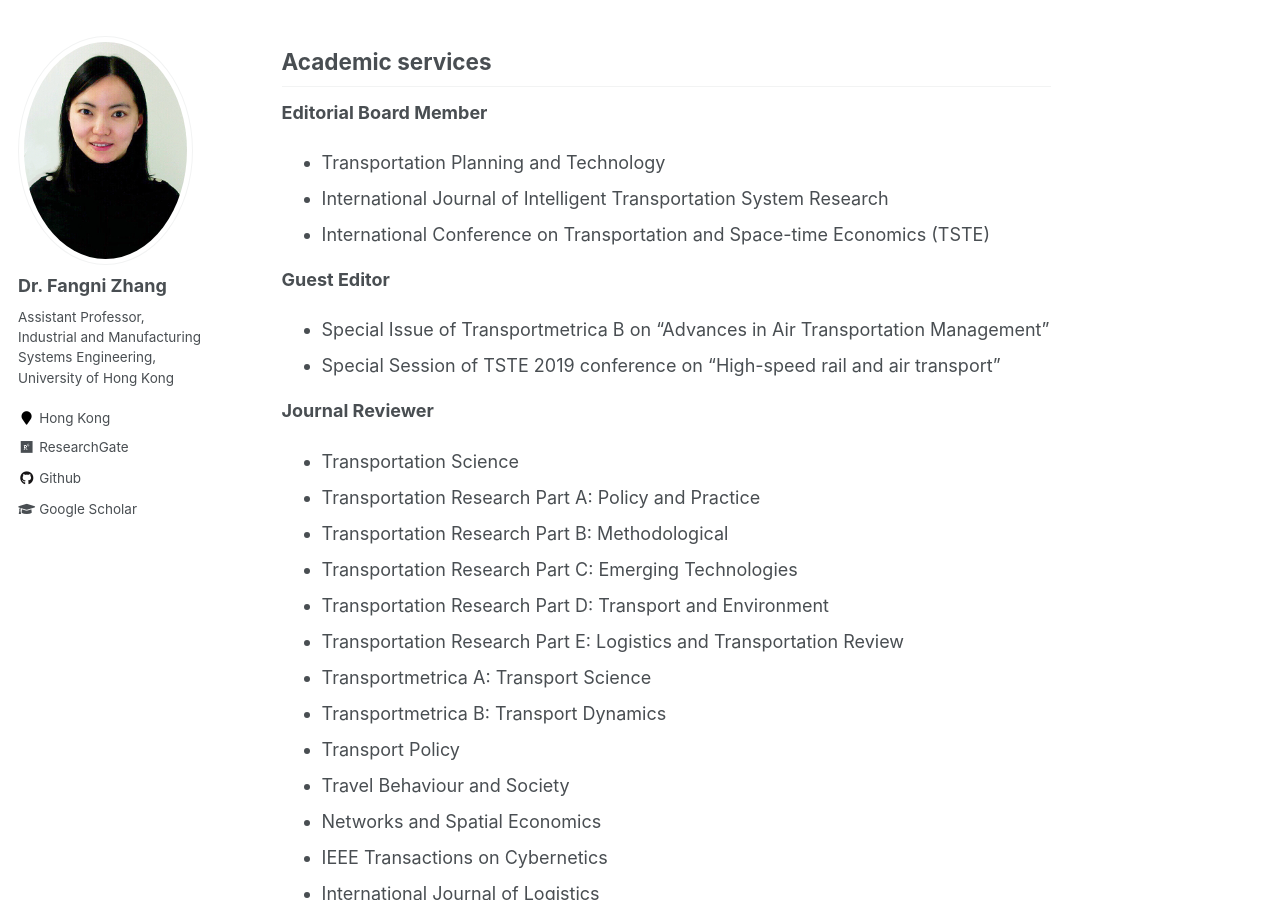
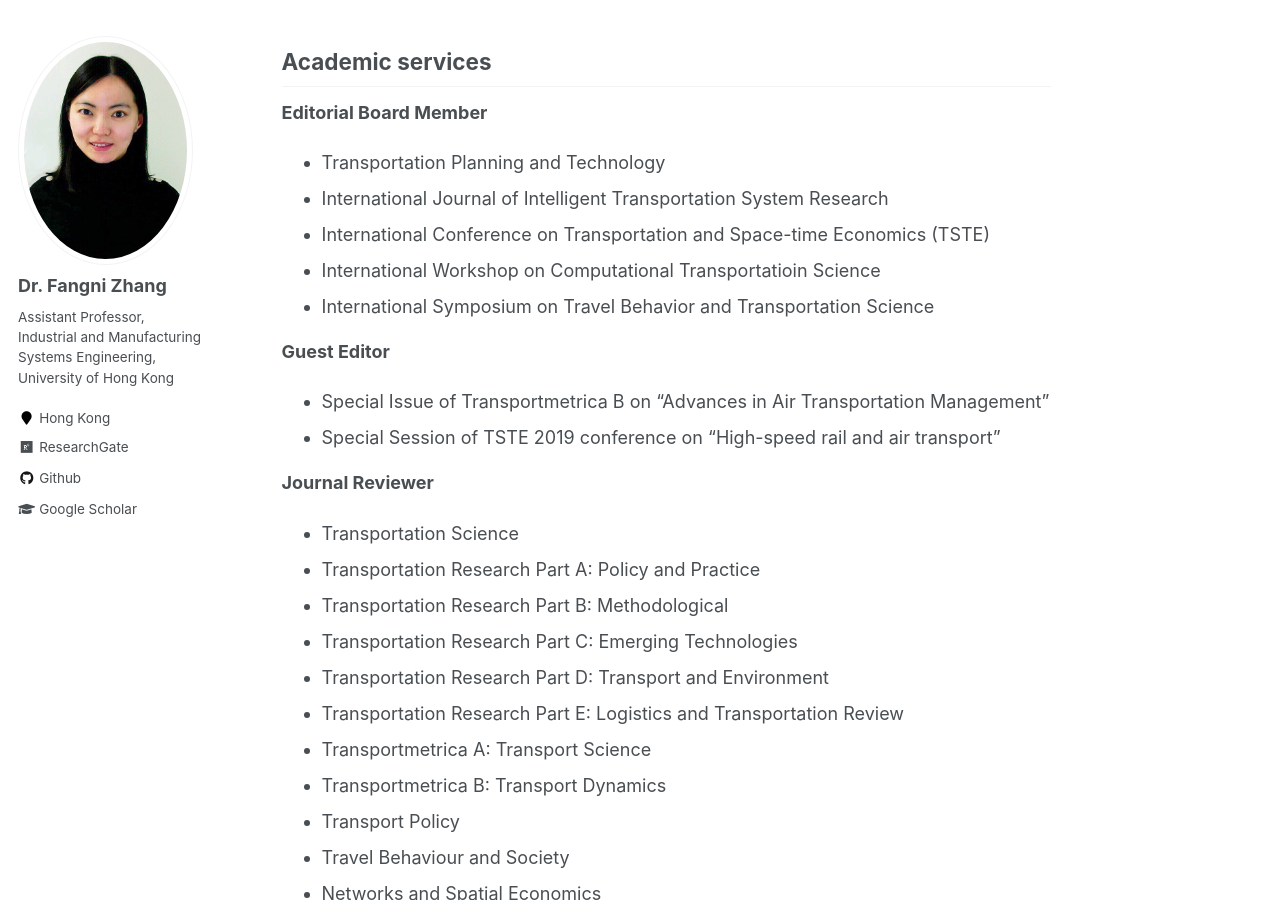
Before and after one commit to fangnizhang/fangnizhang.github.io, a Jekyll site: the page built from _pages/research.md, in a window 1280 px wide and 900 px high, scrolled down 3068 px. Built offline with Jekyll 4.4.1, drawn with Linux system fonts in a browser that asks for light colours.

Commit message:
Update research.md

```diff
--- a/_pages/research.md
+++ b/_pages/research.md
@@ -56,6 +56,8 @@ Academic services
 * Transportation Planning and Technology
 * International Journal of Intelligent Transportation System Research
 * International Conference on Transportation and Space-time Economics (TSTE)
+* International Workshop on Computational Transportatioin Science
+* International Symposium on Travel Behavior and Transportation Science
 
 **Guest Editor**
 
```
